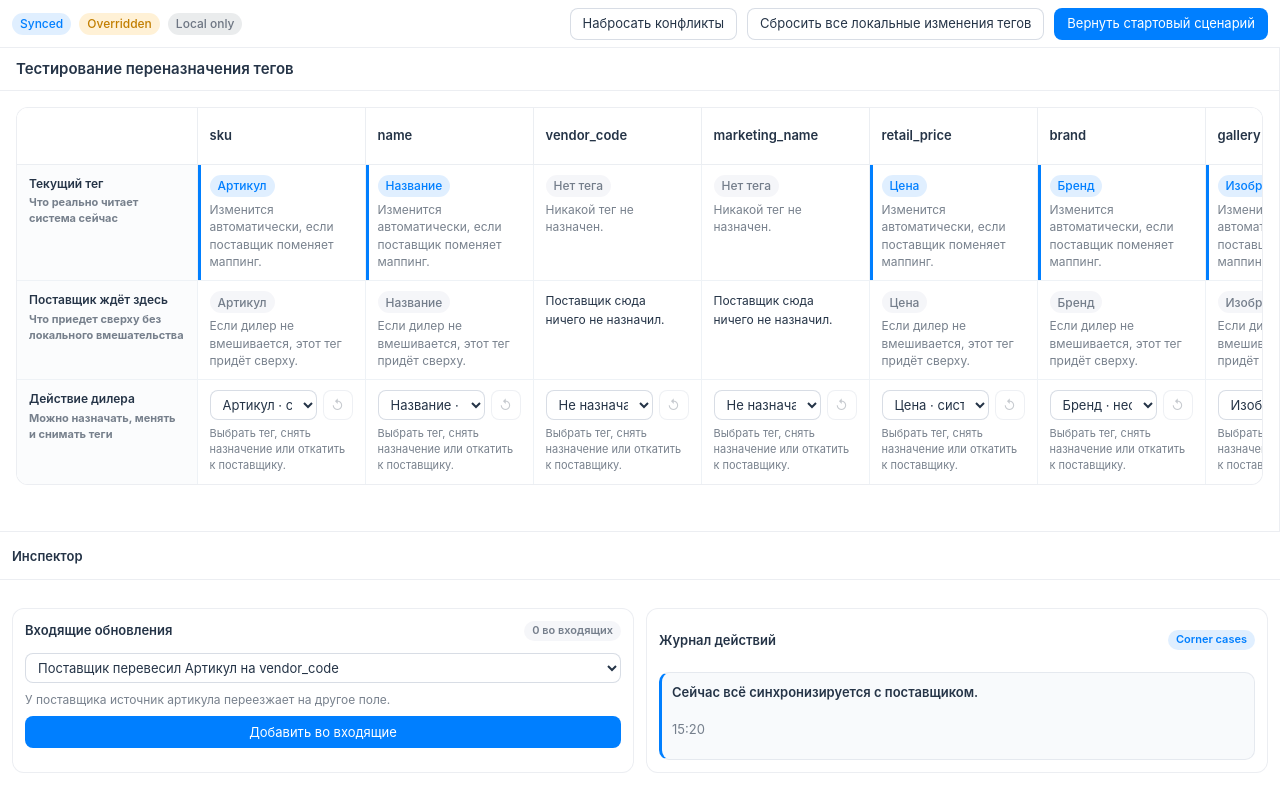
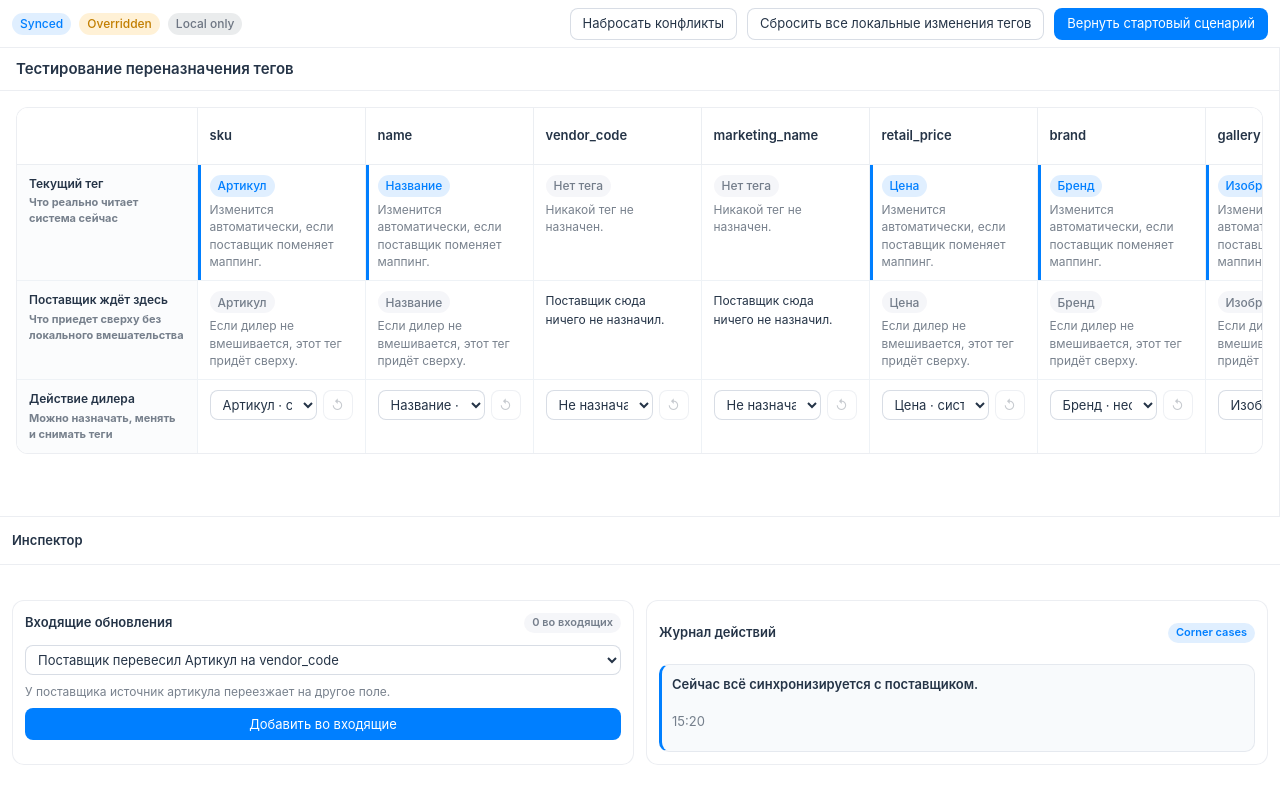
Before and after one commit to AnnaFremd/Variables-Hub, a plain HTML site: page tag-mapping-lab.html in a window 1280 px wide. Drawn offline with Linux system fonts and the light colour scheme.

Commit message:
Update tag-mapping-lab.html

```diff
--- a/tag-mapping-lab.html
+++ b/tag-mapping-lab.html
@@ -1286,7 +1286,7 @@
                         ${getRollbackMeta(field.id).available ? "" : "disabled"}
                       >↺</button>
                     </div>
-                    <span class="field-actions__helper">Выбрать тег, снять назначение или откатить к поставщику.</span>
+
                   </div>
                 </td>`
               )
```
